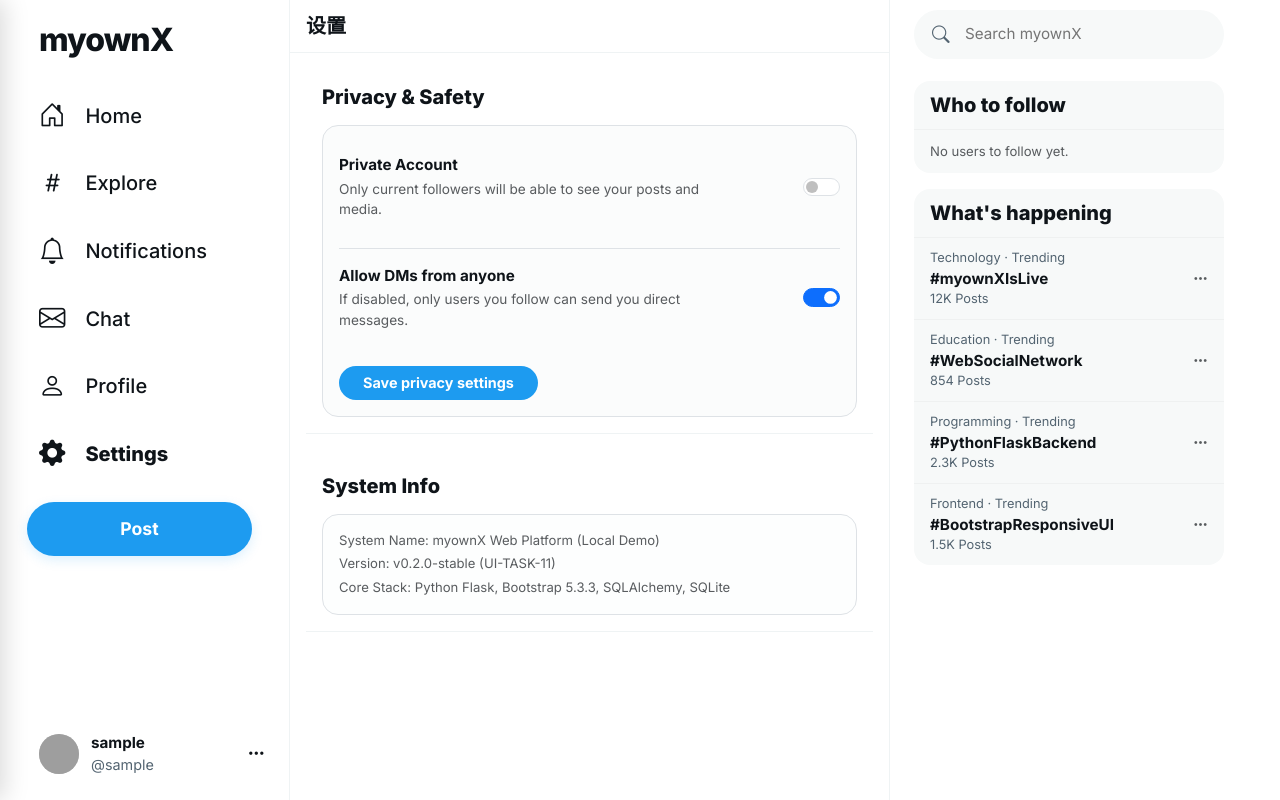
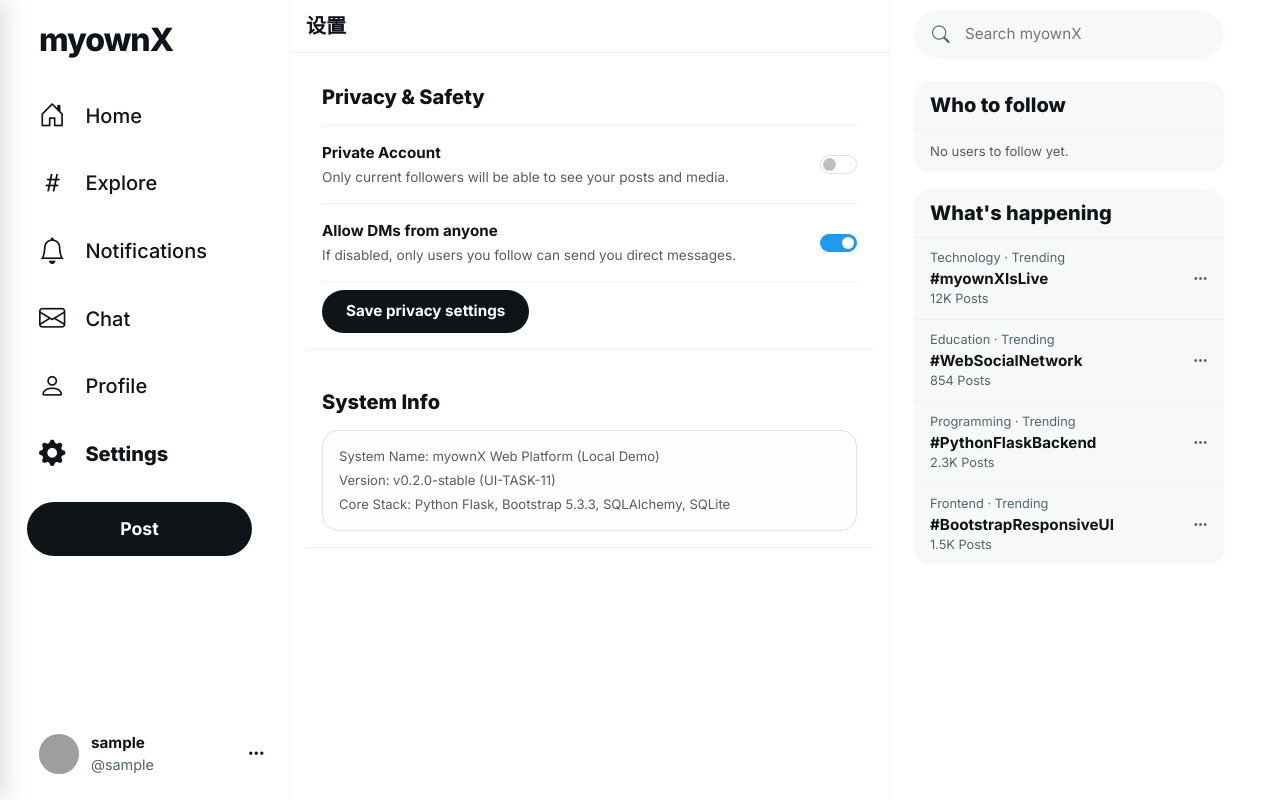
Before and after one commit to equeenLuo/myownX, a Flask app: page /settings in a window 1280 px wide. Run offline with Flask 3, Linux system fonts and the light colour scheme; the visitor is signed in with stand-in values (Sample User, id 1); data comes from the database, SQL or seed files in the repository; data that the repository does not hold is empty; grey boxes are pictures that could not be loaded.

Commit message:
chore: UI update

```diff
--- a/static/css/style.css
+++ b/static/css/style.css
@@ -7,7 +7,7 @@
     --myownx-text: #0f1419;
     --myownx-muted: #536471;
     --myownx-light: #f7f9f9;
-    --myownx-light-hover: #e7e7e8;
+    --myownx-light-hover: rgba(15, 20, 25, 0.08);
     --myownx-danger: #f91880;
     --myownx-danger-light: rgba(249, 24, 128, 0.1);
     --myownx-success: #00ba7c;
@@ -139,15 +139,14 @@ a:hover {
     border-radius: 9999px;
     width: 90%;
     text-align: center;
-    background-color: var(--myownx-theme);
+    background-color: rgb(15, 20, 25);
     color: #ffffff !important;
     border: none;
     transition: background-color 0.2s;
-    box-shadow: 0 4px 12px rgba(29, 155, 240, 0.15);
 }
 
 .sidebar-post-btn:hover {
-    background-color: var(--myownx-theme-hover);
+    background-color: rgb(39, 44, 48);
 }
 
 /* 账号快捷信息 */
@@ -1774,3 +1792,45 @@ a:hover {
     background-color: rgba(29, 155, 240, 0.07) !important;
     border-left: 3px solid var(--myownx-theme) !important;
 }
+
+/* ==================== Settings Page Styling Overhaul ==================== */
+.settings-section form {
+    border: none !important;
+    background-color: transparent !important;
+    padding: 0 !important;
+}
+
+.setting-row {
+    padding: 16px 0;
+    margin-bottom: 0 !important;
+    border-bottom: 1px solid var(--myownx-border);
+}
+
+.setting-row:first-of-type {
+    border-top: 1px solid var(--myownx-border);
+}
+
+.setting-row.border-top {
+    border-top: none !important; /* 清除行内内联边框干扰 */
+}
+
+/* 改进 Bootstrap Switch 外观，使之更符合 X */
+.form-check-input:checked {
+    background-color: var(--myownx-theme) !important;
+    border-color: var(--myownx-theme) !important;
+}
+
+.settings-section .btn-primary {
+    background-color: rgb(15, 20, 25) !important;
+    color: #ffffff !important;
+    border: none !important;
+    font-weight: 700 !important;
+    border-radius: 9999px !important;
+    padding: 10px 24px !important;
+    font-size: 0.95rem !important;
+    transition: background-color 0.2s !important;
+}
+
+.settings-section .btn-primary:hover {
+    background-color: rgb(39, 44, 48) !important;
+}
--- a/templates/base.html
+++ b/templates/base.html
@@ -193,7 +193,12 @@
                         <div class="d-flex align-items-center w-100" data-bs-toggle="dropdown" aria-expanded="false">
                             <img src="{{ user_avatar_url(current_user) }}" class="account-avatar" alt="Avatar">
                             <div class="account-info d-none d-xl-block">
-                                <div class="account-name">{{ current_user.display_name or current_user.username }}</div>
+                                <div class="account-name">
+                                    {{ current_user.display_name or current_user.username }}
+                                    {% if current_user.settings and current_user.settings.is_private %}
+                                        <i class="bi bi-lock-fill text-muted small ms-1"></i>
+                                    {% endif %}
+                                </div>
                                 <div class="account-handle">@{{ current_user.username }}</div>
                             </div>
                             <div class="account-more d-none d-xl-block">
--- a/templates/placeholder.html
+++ b/templates/placeholder.html
@@ -149,7 +149,7 @@
                     <article class="post-card p-3 border-bottom" data-post-url="{{ url_for('post_detail', post_id=post.id) }}" style="cursor: pointer;">
                         <div class="d-flex gap-3">
                             <a href="{{ url_for('user_profile', user_id=display_post.author.id) }}" class="text-decoration-none">
-                                <img src="{{ user_avatar_url(display_post.author) }}" class="post-card-avatar" style="width: 48px; height: 48px; border-radius: 50%; object-fit: cover;" alt="Avatar">
+                                <img src="{{ user_avatar_url(display_post.author) }}" class="post-card-avatar" alt="Avatar">
                             </a>
                             <div class="post-card-body flex-grow-1 min-width-0">
                                 {% if post.repost_source %}
```
Also changed, not shown: other parts of static/css/style.css (+25 -6 lines), templates/post_detail.html (+7 -7 lines).
